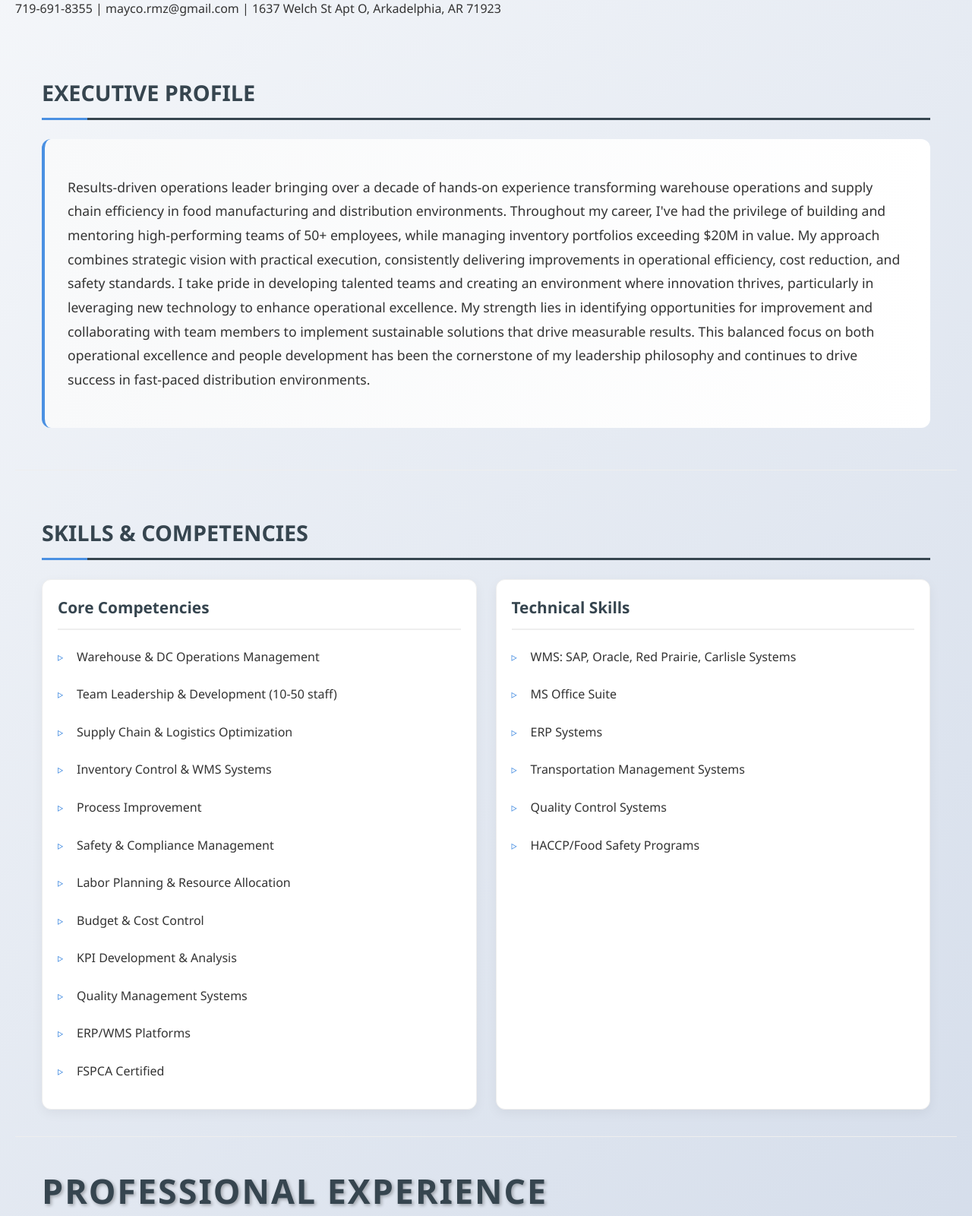
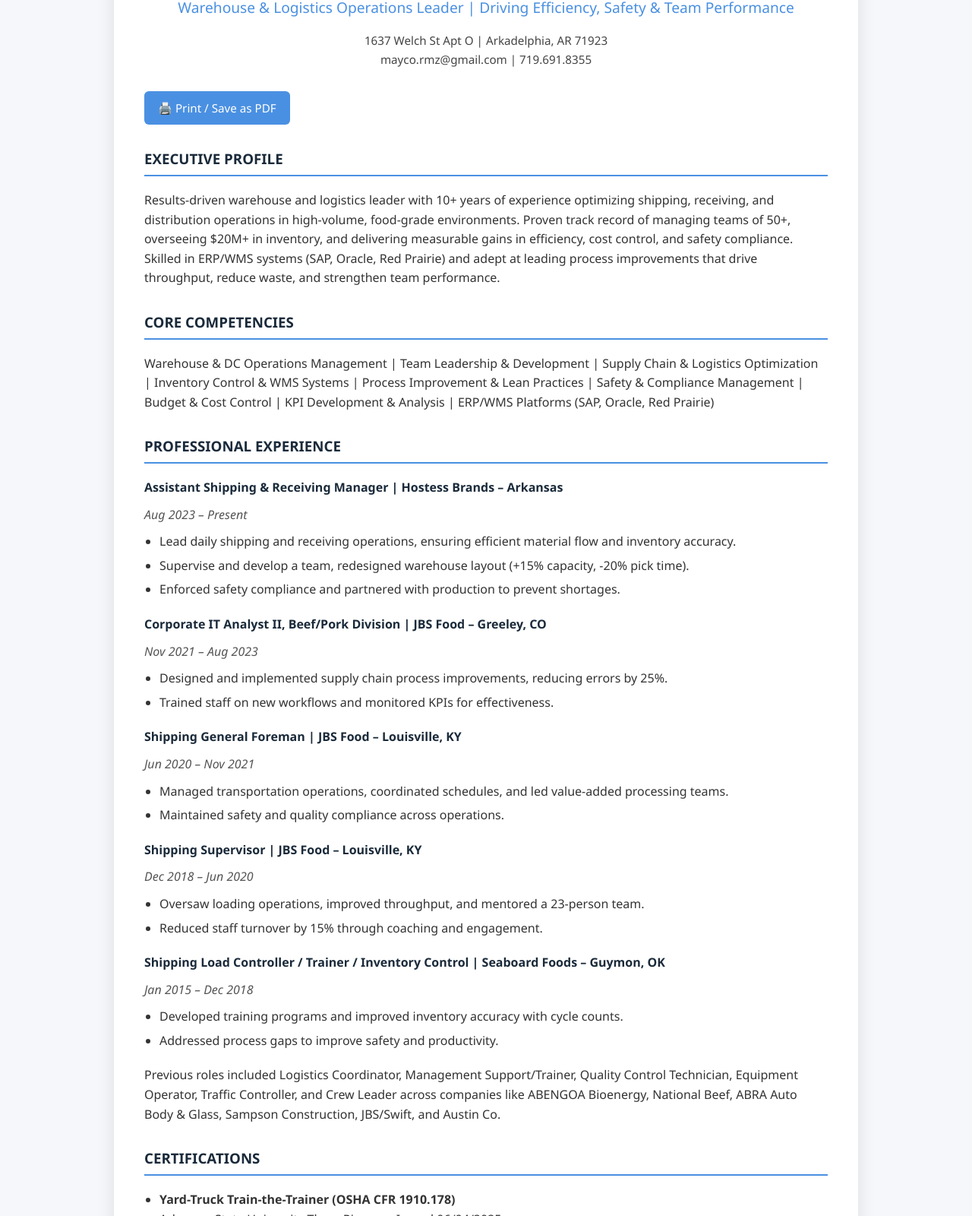
Before and after one commit to MaycoRmz/rmz.github.io, a plain HTML site: page index.html in a window 1280 px wide. Shown: the part 131-1731 px from the top of the page at 76% size. Drawn offline with Linux system fonts and the light colour scheme.

Commit message:
Update index.html
new !X!

```diff
--- a/index.html
+++ b/index.html
@@ -1,290 +1,212 @@
 <!DOCTYPE html>
 <html lang="en">
 <head>
-    <meta charset="UTF-8">
-    <meta name="viewport" content="width=device-width, initial-scale=1.0">
-    <title>Miguel G Ramirez - Warehouse Management Professional</title>
+  <meta charset="UTF-8" />
+  <meta name="viewport" content="width=device-width, initial-scale=1.0"/>
+  <title>Miguel G. Ramirez - Warehouse & Logistics Operations Leader</title>
   <style>
     body {
       font-family: 'Segoe UI', Tahoma, Geneva, Verdana, sans-serif;
-            background: linear-gradient(135deg, #f5f7fa 0%, #c3cfe2 100%);
+      background: #f5f7fa;
       color: #333;
       line-height: 1.6;
       margin: 0;
       padding: 20px;
     }
     .container {
-            max-width: 1000px;
-            margin: 0 auto;
-            background-color: white;
-            box-shadow: 0 10px 30px rgba(0,0,0,0.15);
-            border-radius: 15px;
-            overflow: hidden;
+      max-width: 900px;
+      margin: auto;
+      background: #fff;
+      padding: 40px;
+      border-radius: 12px;
+      box-shadow: 0 6px 25px rgba(0,0,0,0.1);
     }
     header {
-            background: linear-gradient(135deg, #36454F 0%, #1a2a3a 100%);
-            color: white;
       text-align: center;
-            padding: 50px 20px;
-            position: relative;
-            overflow: hidden;
+      margin-bottom: 30px;
     }
-        header::after {
-            content: '';
-            position: absolute;
-            top: 0;
-            left: 0;
-            right: 0;
-            bottom: 0;
-            background: linear-gradient(45deg, rgba(255,255,255,0.1) 25%, transparent 25%),
-                        linear-gradient(-45deg, rgba(255,255,255,0.1) 25%, transparent 25%);
-            background-size: 20px 20px;
-            opacity: 0.1;
+    header h1 {
+      margin: 0;
+      font-size: 2.4em;
+      color: #1a2a3a;
     }
-        h1, h4 {  /* Added h4 to match h1 styling */
-            margin: 0;
-            font-size: 2.8em;
-            letter-spacing: 2px;
-            text-shadow: 2px 2px 4px rgba(0,0,0,0.3);
-            color: #36454F;
-            border-bottom: 3px solid #36454F;
-            padding-bottom: 10px;
-            margin-bottom: 25px;
-            position: relative;
-        }
-        h4::after {  /* Added the blue underline effect */
-            content: '';
-            position: absolute;
-            bottom: -3px;
-            left: 0;
-            width: 60px;
-            height: 3px;
-            background: #4a90e2;
-        }
-        .contact-info {
-            margin-top: 15px;
-            font-size: 1.1em;
-            opacity: 0.9;
-        }
-        .section {
-            padding: 35px;
-            border-bottom: 1px solid #eee;
-        }
-        h2 {
-            color: #36454F;
-            border-bottom: 3px solid #36454F;
-            padding-bottom: 10px;
-            margin-bottom: 25px;
-            font-size: 1.8em;
-            position: relative;
-        }
-        h2::after {
-            content: '';
-            position: absolute;
-            bottom: -3px;
-            left: 0;
-            width: 60px;
-            height: 3px;
-            background: #4a90e2;
-        }
-        .skills-grid {
-            display: grid;
-            grid-template-columns: repeat(auto-fit, minmax(300px, 1fr));
-            gap: 25px;
-            margin-top: 25px;
-        }
-        .skill-category {
-            background: white;
-            border-radius: 12px;
-            padding: 20px;
-            box-shadow: 0 5px 15px rgba(0,0,0,0.05);
-            border: 1px solid #eee;
-            transition: transform 0.2s ease, box-shadow 0.2s ease;
-        }
-        .skill-category:hover {
-            transform: translateY(-5px);
-            box-shadow: 0 8px 20px rgba(0,0,0,0.1);
-        }
-        .skill-category h3 {
-            color: #36454F;
-            margin-top: 0;
-            font-size: 1.3em;
-            border-bottom: 2px solid #eee;
-            padding-bottom: 10px;
-            margin-bottom: 15px;
-        }
-        .skill-list {
-            list-style-type: none;
-            padding: 0;
-            margin: 0;
-        }
-        .skill-list li {
-            padding: 8px 0;
-            font-size: 1em;
-            position: relative;
-            padding-left: 25px;
-        }
-        .skill-list li::before {
-            content: '▹';
-            position: absolute;
-            left: 0;
+    header h2 {
+      margin: 5px 0 15px;
+      font-size: 1.2em;
+      font-weight: 400;
       color: #4a90e2;
     }
+    .contact {
+      font-size: 0.95em;
+      color: #444;
+    }
+    h3 {
+      color: #1a2a3a;
+      border-bottom: 2px solid #4a90e2;
+      padding-bottom: 6px;
+      margin-top: 30px;
+    }
+    .section p, .section ul {
+      margin: 10px 0;
+    }
+    ul {
+      padding-left: 20px;
+    }
+    ul li {
+      margin-bottom: 6px;
+    }
     .job {
-            margin-bottom: 35px;
-            padding: 25px;
-            background: white;
-            border-radius: 12px;
-            box-shadow: 0 5px 15px rgba(0,0,0,0.05);
-            border: 1px solid #eee;
-            transition: transform 0.2s ease;
-        }
-        .job:hover {
-            transform: translateY(-3px);
+      margin-bottom: 20px;
     }
     .job-title {
       font-weight: bold;
-            color: #36454F;
-            font-size: 1.2em;
-            margin: 10px 0;
+      color: #1a2a3a;
     }
     .job-period {
       font-style: italic;
-            color: #666;
-            margin-bottom: 15px;
+      color: #555;
     }
-        .executive-profile {
-            background: linear-gradient(to right, #f8f9fa, white);
-            padding: 30px;
-            border-radius: 12px;
-            margin-bottom: 20px;
-            border-left: 4px solid #4a90e2;
-            font-size: 1.1em;
-            line-height: 1.8;
+    .print-btn {
+      display: inline-block;
+      background: #4a90e2;
+      color: white;
+      padding: 10px 18px;
+      border-radius: 6px;
+      text-decoration: none;
+      font-size: 0.95em;
+      transition: 0.2s;
     }
-        ul {
-            padding-left: 25px;
+    .print-btn:hover {
+      background: #357abd;
     }
-        ul li {
-            margin-bottom: 8px;
-            position: relative;
+    @media print {
+      body {
+        background: white;
       }
-        ul li::marker {
-            color: #4a90e2;
+      .container {
+        box-shadow: none;
+        border-radius: 0;
       }
-        @media (max-width: 768px) {
-            .skills-grid {
-                grid-template-columns: 1fr;
-            }
-            .section {
-                padding: 20px;
-            }
-            h1, h4 {  /* Updated to include h4 in media query */
-                font-size: 2em;
+      .print-btn {
+        display: none;
       }
     }
   </style>
 </head>
 <body>
-    <!-- Rest of your HTML content remains the same -->
-        <h1>MIGUEL G. RAMIREZ</h1>
-    <p>719-691-8355 | mayco.rmz@gmail.com | 1637 Welch St Apt O, Arkadelphia, AR 71923</p>
+  <div class="container">
+    <header>
+      <h1>Miguel G. Ramirez</h1>
+      <h2>Warehouse & Logistics Operations Leader | Driving Efficiency, Safety & Team Performance</h2>
+      <p class="contact">
+        1637 Welch St Apt O | Arkadelphia, AR 71923 <br/>
+        mayco.rmz@gmail.com | 719.691.8355
+      </p>
+    </header>
+
+    <a href="#" class="print-btn" onclick="window.print()">🖨️ Print / Save as PDF</a>
 
     <div class="section">
-            <h2>EXECUTIVE PROFILE</h2>
-            <div class="executive-profile">
-                <p>Results-driven operations leader bringing over a decade of hands-on experience transforming warehouse operations and supply chain efficiency in food manufacturing and distribution environments. Throughout my career, I've had the privilege of building and mentoring high-performing teams of 50+ employees, while managing inventory portfolios exceeding $20M in value. My approach combines strategic vision with practical execution, consistently delivering improvements in operational efficiency, cost reduction, and safety standards. I take pride in developing talented teams and creating an environment where innovation thrives, particularly in leveraging new technology to enhance operational excellence. My strength lies in identifying opportunities for improvement and collaborating with team members to implement sustainable solutions that drive measurable results. This balanced focus on both operational excellence and people development has been the cornerstone of my leadership philosophy and continues to drive success in fast-paced distribution environments.</p>
-            </div>
+      <h3>EXECUTIVE PROFILE</h3>
+      <p>
+        Results-driven warehouse and logistics leader with 10+ years of experience optimizing shipping,
+        receiving, and distribution operations in high-volume, food-grade environments. Proven track record of
+        managing teams of 50+, overseeing $20M+ in inventory, and delivering measurable gains in efficiency,
+        cost control, and safety compliance. Skilled in ERP/WMS systems (SAP, Oracle, Red Prairie) and adept
+        at leading process improvements that drive throughput, reduce waste, and strengthen team performance.
+      </p>
     </div>
 
     <div class="section">
-            <h2>SKILLS & COMPETENCIES</h2>
-            <div class="skills-grid">
-                <div class="skill-category">
-                    <h3>Core Competencies</h3>
-                    <ul class="skill-list">
-                        <li>Warehouse & DC Operations Management</li>
-                        <li>Team Leadership & Development (10-50 staff)</li>
-                        <li>Supply Chain & Logistics Optimization</li>
-                        <li>Inventory Control & WMS Systems</li>
-                        <li>Process Improvement</li>
-                        <li>Safety & Compliance Management</li>
-                        <li>Labor Planning & Resource Allocation</li>
-                        <li>Budget & Cost Control</li>
-                        <li>KPI Development & Analysis</li>
-                        <li>Quality Management Systems</li>
-                        <li>ERP/WMS Platforms</li>
-                        <li>FSPCA Certified</li>
+      <h3>CORE COMPETENCIES</h3>
+      <p>
+        Warehouse & DC Operations Management | Team Leadership & Development | Supply Chain & Logistics Optimization |
+        Inventory Control & WMS Systems | Process Improvement & Lean Practices | Safety & Compliance Management |
+        Budget & Cost Control | KPI Development & Analysis | ERP/WMS Platforms (SAP, Oracle, Red Prairie)
+      </p>
+    </div>
+
+    <div class="section">
+      <h3>PROFESSIONAL EXPERIENCE</h3>
+
+      <div class="job">
+        <p class="job-title">Assistant Shipping & Receiving Manager | Hostess Brands – Arkansas</p>
+        <p class="job-period">Aug 2023 – Present</p>
+        <ul>
+          <li>Lead daily shipping and receiving operations, ensuring efficient material flow and inventory accuracy.</li>
+          <li>Supervise and develop a team, redesigned warehouse layout (+15% capacity, -20% pick time).</li>
+          <li>Enforced safety compliance and partnered with production to prevent shortages.</li>
         </ul>
       </div>
-                <div class="skill-category">
-                    <h3>Technical Skills</h3>
-                    <ul class="skill-list">
-                        <li>WMS: SAP, Oracle, Red Prairie, Carlisle Systems</li>
-                        <li>MS Office Suite</li>
-                        <li>ERP Systems</li>
-                        <li>Transportation Management Systems</li>
-                        <li>Quality Control Systems</li>
-                        <li>HACCP/Food Safety Programs</li>
+
+      <div class="job">
+        <p class="job-title">Corporate IT Analyst II, Beef/Pork Division | JBS Food – Greeley, CO</p>
+        <p class="job-period">Nov 2021 – Aug 2023</p>
+        <ul>
+          <li>Designed and implemented supply chain process improvements, reducing errors by 25%.</li>
+          <li>Trained staff on new workflows and monitored KPIs for effectiveness.</li>
         </ul>
       </div>
+
+      <div class="job">
+        <p class="job-title">Shipping General Foreman | JBS Food – Louisville, KY</p>
+        <p class="job-period">Jun 2020 – Nov 2021</p>
+        <ul>
+          <li>Managed transportation operations, coordinated schedules, and led value-added processing teams.</li>
+          <li>Maintained safety and quality compliance across operations.</li>
+        </ul>
+      </div>
+
+      <div class="job">
+        <p class="job-title">Shipping Supervisor | JBS Food – Louisville, KY</p>
+        <p class="job-period">Dec 2018 – Jun 2020</p>
+        <ul>
+          <li>Oversaw loading operations, improved throughput, and mentored a 23-person team.</li>
+          <li>Reduced staff turnover by 15% through coaching and engagement.</li>
+        </ul>
+      </div>
+
+      <div class="job">
+        <p class="job-title">Shipping Load Controller / Trainer / Inventory Control | Seaboard Foods – Guymon, OK</p>
+        <p class="job-period">Jan 2015 – Dec 2018</p>
+        <ul>
+          <li>Developed training programs and improved inventory accuracy with cycle counts.</li>
+          <li>Addressed process gaps to improve safety and productivity.</li>
+        </ul>
+      </div>
+
+      <p>Previous roles included Logistics Coordinator, Management Support/Trainer, Quality Control Technician, Equipment Operator, Traffic Controller, and Crew Leader across companies like ABENGOA Bioenergy, National Beef, ABRA Auto Body & Glass, Sampson Construction, JBS/Swift, and Austin Co.</p>
+    </div>
+
+    <div class="section">
+      <h3>CERTIFICATIONS</h3>
+      <ul>
+        <li><strong>Yard-Truck Train-the-Trainer (OSHA CFR 1910.178)</strong><br/>
+          Arkansas State University Three Rivers — Issued 06/04/2025<br/>
+          Certificate ID: 060425003
+        </li>
+        <li><strong>Forklift Train-the-Trainer Safety Program (Class 1–5)</strong><br/>
+          National Lift of Arkansas — Awarded 09/02/2023
+        </li>
+        <li><strong>FSPCA Preventive Controls for Human Food</strong><br/>
+          Food Safety Preventive Controls Alliance (FSPCA) — Completed 07/27/2023<br/>
+          Certificate ID: 2ac6b6c3
+        </li>
+        <li><strong>HACCP / Food Safety Programs</strong></li>
+      </ul>
+    </div>
+
+    <div class="section">
+      <h3>TECHNICAL SKILLS</h3>
+      <p>
+        ERP/WMS: SAP, Oracle, Red Prairie, Carlisle Systems | MS Office Suite | TMS | Quality Control Systems
+      </p>
+    </div>
+
+    <div class="section">
+      <h3>EDUCATION</h3>
+      <p>High School Diploma – Penn Foster</p>
     </div>
   </div>
-    <div class="section">
-        <h4>PROFESSIONAL EXPERIENCE</h4>
-        <div class="professional-experience">
-            <div class="job">
-                <p class="job-title">Hostess Brands, Arkadelphia, AR</p>
-                <p class="job-period">Assistant Shipping & Receiving Manager | Aug 2023 - Present</p>
-    <ul>
-        <li>Oversee daily shipping and receiving operations to ensure efficient material flow and inventory management.</li>
-        <li>Supervise staff, provide training, assign tasks, and monitor performance in both departments.</li>
-        <li>Coordinate with production to anticipate material needs and stock appropriate ingredients/packaging.</li>
-        <li>Inspect incoming shipments, verifying quantities and quality, and maintain accurate inventory records.</li>
-        <li>Optimize warehouse layout and storage methods to maximize space utilization.</li>
-        <li>Ensure compliance with safety, sanitation, and food handling regulations in shipping/receiving areas.</li>
-        <li>Collaborate with carriers and logistics providers to schedule pickups/deliveries and resolve issues.</li>
-        <li>Continuously identify and implement process improvements to increase productivity and cost savings.</li>
-        <li>Manage shipping department for proper staging, loading, and on-time outbound shipments.</li>
-        <li>Analyze metrics and report on key performance indicators for shipping and receiving operations.</li>
-    </ul>
-
-            <div class="job">
-                <p class="job-title">JBS FOOD, Greeley, CO</p>
-                <p class="job-period">Corporate IT Analyst II, Beef/Pork Division | Nov 2021 - Aug 2023</p>
-    <ul>
-        <li>Spearheaded development and implementation of new processes and procedures to enhance supply chain efficiency and drive cost savings.</li>
-        <li>Collaborated cross-functionally to identify and resolve supply chain challenges, ensuring timely product delivery.</li>
-        <li>Monitored key performance indicators (KPIs) and generated reports to evaluate supply chain process effectiveness.</li>
-        <li>Provided comprehensive training and support to stakeholders on newly implemented supply chain solutions.</li>
-    </ul>
-
-    <p>Shipping General Foreman (Louisville, KY) Jun 2020 - Nov 2021</p>
-    <ul>
-        <li>Oversaw transportation operations, ensuring efficient and timely delivery of products to customers.</li>
-        <li>Coordinated across production departments, carriers, and sales teams to align shipment schedules.</li>
-        <li>As Value-Added General Foreman, supervised teams performing tasks to enhance products through seasoning, flavoring, etc.</li>
-        <li>Managed production processes, quality control, resource allocation, budgets, schedules, and safety procedures.</li>
-    </ul>
-
-    <p>Shipping Supervisor (Louisville, KY) Dec 2018 - Jun 2020</p>
-    <ul>
-        <li>Optimized storage layouts to maximize space utilization and minimize labor costs.</li>
-        <li>Ensured on-time deliveries by selecting optimal shipping methods and coordinating with carriers.</li>
-        <li>Oversaw loading operations, maintaining efficiency, and promoting a safe working environment.</li>
-        <li>Supervised and mentored a team of 23 shipping staff members.</li>
-    </ul>
-
-            <div class="job">
-                <p class="job-title">SEABOARD FOODS, Guymon, OK</p>
-                <p class="job-period">Shipping Load Controller/Trainer/Inventory Control | Jan 2015 - Dec 2018</p>
-    <ul>
-        <li>Prepared documentation secured necessary materials/equipment, and managed inventory to meet deadlines.</li>
-        <li>Prioritized workplace safety while maintaining productivity by promptly addressing process gaps.</li>
-        <li>Created and delivered supplemental training programs to upskill employees on best practices.</li>
-    </ul>
-    <p>Previous roles included Logistics Coordinator, Management Support/Trainer, Quality Control Technician, Equipment Operator, Traffic Controller (Greeley, CO), and Crew Leader across companies like ABENGOA Bioenergy, National Beef, ABRA Auto Body &amp; Glass, Sampson Construction, JBS/Swift, and Austin Co.</p>
-
-    <p>Thank you for visiting my page</p>
 </body>
 </html>
```
Lines whose indentation alone changed are shown as unchanged.
